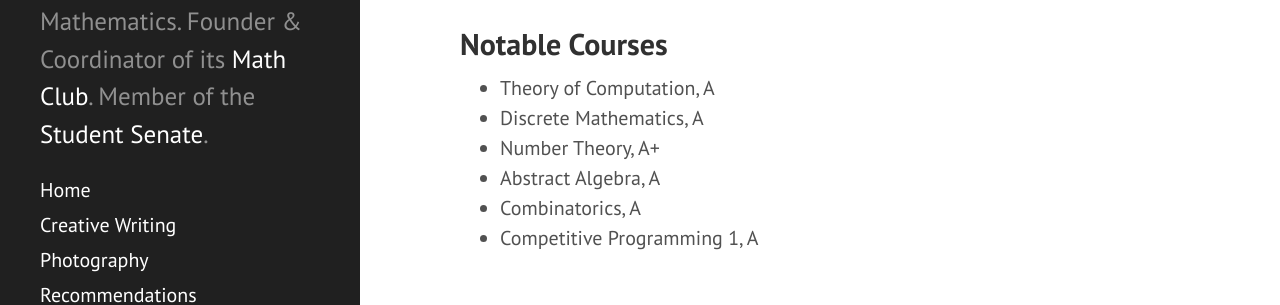
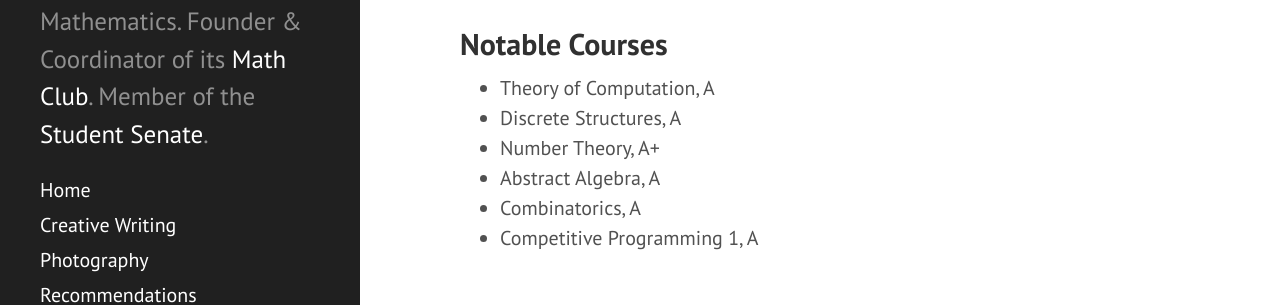
Before and after one commit to siddjai/siddjai.github.io, a Jekyll site: the page built from index.md, in a window 1280 px wide and 900 px high, scrolled down 1147 px. Shown: the part 547-852 px from the top of the window. Built offline with Jekyll 4.4.1, drawn with Linux system fonts in a browser that asks for light colours; nearby versions of some CDN libraries.

Commit message:
index.md | DM -> DS

```diff
--- a/index.md
+++ b/index.md
@@ -51,7 +51,7 @@ Notable Courses
 ------
 
  - Theory of Computation, A
- - Discrete Mathematics, A
+ - Discrete Structures, A
  - Number Theory, A+
  - Abstract Algebra, A
  - Combinatorics, A
```
